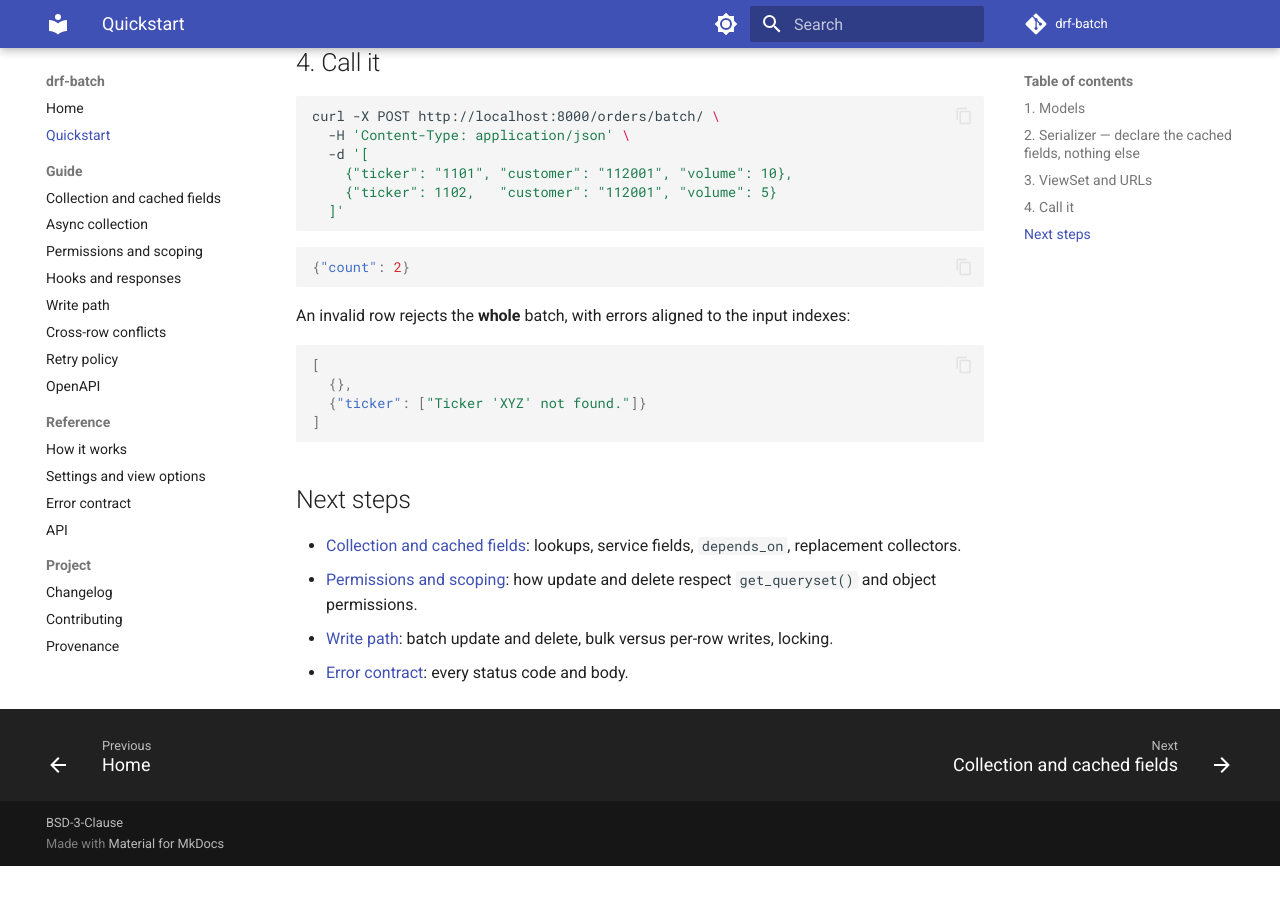
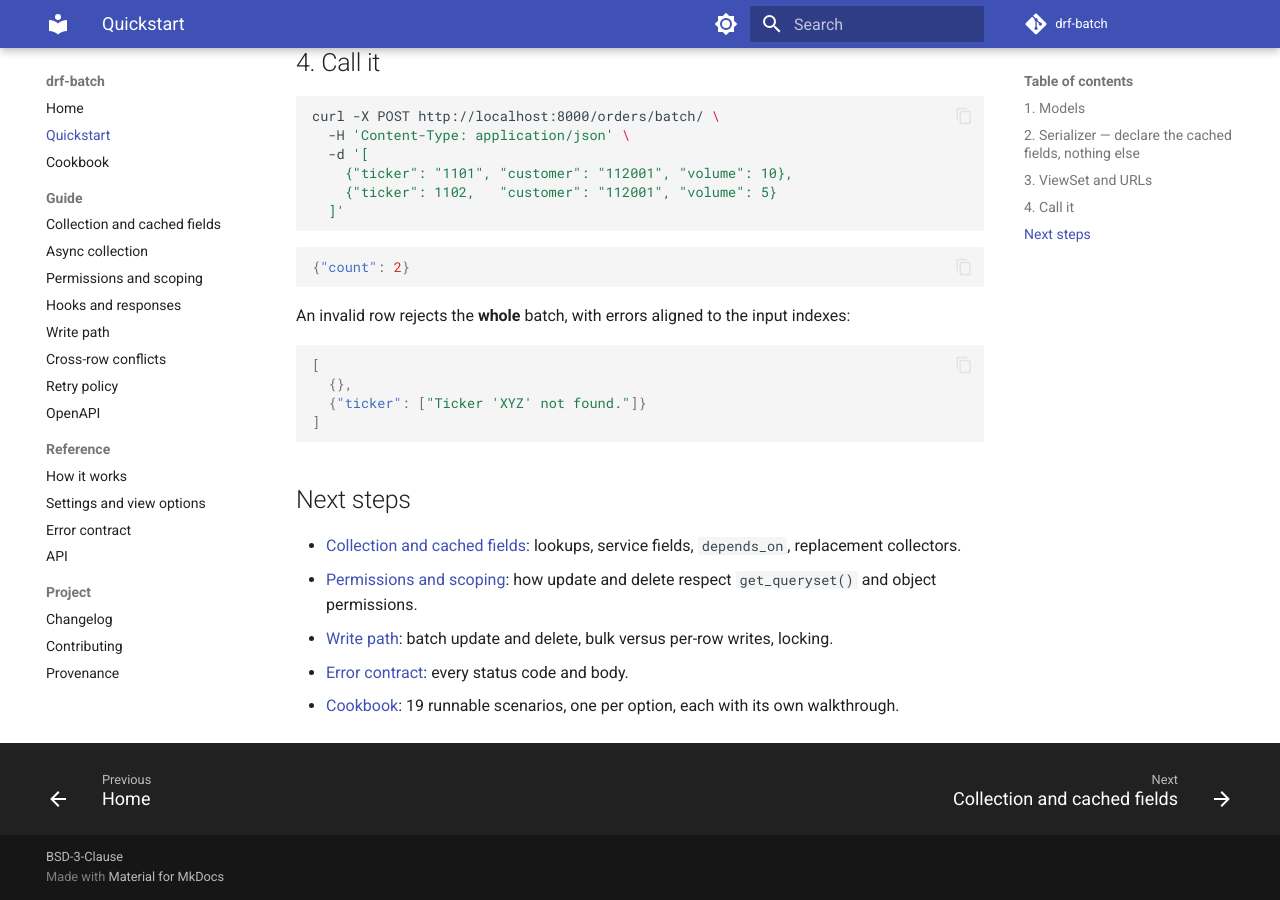
Before and after one commit to matink112/drf-batch, an MkDocs documentation site: the page built from docs/quickstart.md, in a window 1280 px wide and 900 px high, scrolled down 2477 px. Built offline with MkDocs 1.6.1 and Material for MkDocs 9.7.7, drawn with Linux system fonts in a browser that asks for light colours; comment, search, counter and statistics services are not loaded; before the commit the page ends 3343 px from its top, so only the background shows below that.

Commit message:
docs: link cookbook from nav and quickstart
Add the cookbook as a top-level nav entry and to the quickstart's
next steps, and drop the outdated TODO in mkdocs.yml now that
site_url and repo_url are set.

```diff
--- a/docs/quickstart.md
+++ b/docs/quickstart.md
@@ -149,3 +149,5 @@ indexes:
 - [Write path](guide/write-path.md): batch update and delete, bulk versus
   per-row writes, locking.
 - [Error contract](reference/errors.md): every status code and body.
+- [Cookbook](https://github.com/matink112/drf-batch-cookbook): 19 runnable
+  scenarios, one per option, each with its own walkthrough.
--- a/mkdocs.yml
+++ b/mkdocs.yml
@@ -2,7 +2,6 @@ site_name: drf-batch
 site_description: >-
   Batch-aware validation for Django REST Framework: collect every lookup once,
   validate the whole payload against memory, commit all-or-none.
-# TODO(maintainer): set to the published docs URL and repository.
 site_url: https://matink112.github.io/drf-batch/
 repo_url: https://github.com/matink112/drf-batch
 repo_name: drf-batch
@@ -33,6 +32,7 @@ theme:
 nav:
   - Home: index.md
   - Quickstart: quickstart.md
+  - Cookbook: https://github.com/matink112/drf-batch-cookbook
   - Guide:
       - Collection and cached fields: guide/collection.md
       - Async collection: guide/async.md
```
